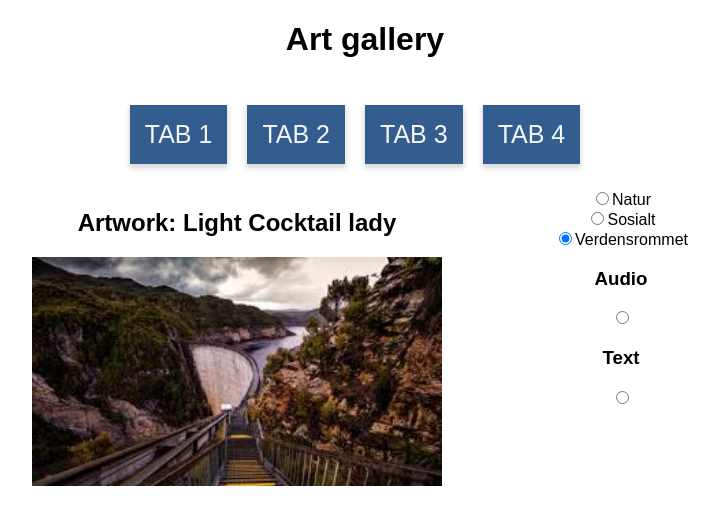
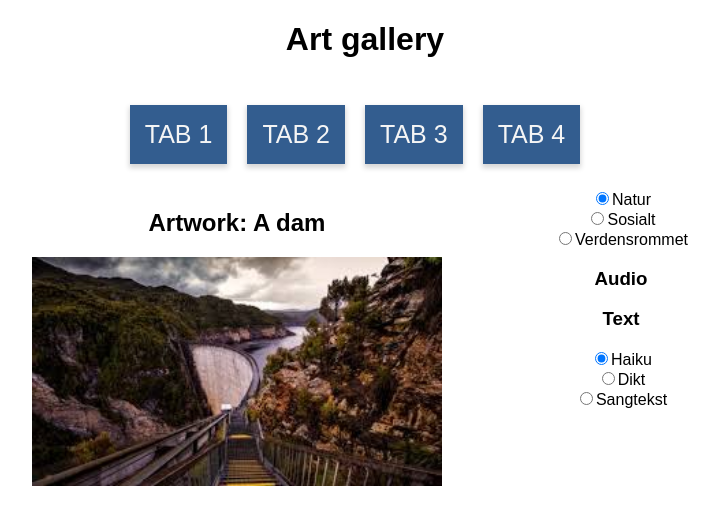
Before and after one commit to IT2810/it2810-webutvikling-h18-prosjekt-2-gruppe--16, a React (Create React App) app in the folder webdev2/: page / in a window 1280 px wide. Shown: the top 524 px of the page, without its empty margins (275-994 px from the left). Built offline with nearby package versions, Linux system fonts and the light colour scheme.

Commit message:
maing text dynamicly change

```diff
--- a/webdev2/src/App.js
+++ b/webdev2/src/App.js
@@ -7,51 +7,51 @@ import MediaDisplayArea from "./components/MediaDisplayArea";
 let media = {
     img: [
         {
-            name: 'Light Cocktail lady',
+            name: 'A dam',
             path: 'media/img/nature/dam.jpeg'
         },
         {
-            name: 'somethimg',
+            name: 'This is Brodey',
             path: "media/img/nature/kangaroo.jpeg"
         },
         {
-            name: 'somethimg more',
+            name: 'Hi!',
             path: "media/img/nature/koala.jpeg"
         },
         {
-            name: 'somethimg morer',
+            name: 'Stripes of road',
             path: "media/img/nature/road.jpeg"
         },
         {
-            name: 'somethimg morer',
+            name: 'Light Cocktail lady',
             path: "media/img/sosial/1.jpg"
         },
         {
-            name: 'somethimg morer',
+            name: 'Friends',
             path: "media/img/sosial/2.jpg"
         },
         {
-            name: 'somethimg morer',
+            name: 'Leader pic',
             path: "media/img/sosial/3.jpg"
         },
         {
-            name: 'somethimg morer',
+            name: 'Not leader pic',
             path: "media/img/sosial/4.jpg"
         },
         {
-            name: 'somethimg morer',
+            name: 'Landing sequence',
             path: "media/img/space/curiosity_descent.jpg"
         },
         {
-            name: 'somethimg morer',
+            name: 'Dual landing',
             path: "media/img/space/dual_booster_landing.jpeg"
         },
         {
-            name: 'somethimg morer',
+            name: 'Artist colony setup',
             path: "media/img/space/mars_landing.jpg"
         },
         {
-            name: 'somethimg morer',
+            name: 'Starman & Earth',
             path: "media/img/space/starman.jpeg"
         }
     ],
@@ -72,6 +72,38 @@ let media = {
         {
             name: 'Haiku 4',
             path: 'media/text/haiku/haiku4'
+        },
+        {
+            name: 'Poem 1',
+            path: 'media/text/poem/poem1'
+        },
+        {
+            name: 'Poem 2',
+            path: 'media/text/poem/poem2'
+        },
+        {
+            name: 'Poem 3',
+            path: 'media/text/poem/poem3'
+        },
+        {
+            name: 'Poem 4',
+            path: 'media/text/poem/poem4'
+        },
+        {
+            name: 'Songtext 1',
+            path: 'media/text/songtext/songtext1'
+        },
+        {
+            name: 'songtext 2',
+            path: 'media/text/songtext/songtext2'
+        },
+        {
+            name: 'songtext 3',
+            path: 'media/text/songtext/songtext3'
+        },
+        {
+            name: 'songtext 4',
+            path: 'media/text/songtext/songtext4'
         }
 
     ]
@@ -86,7 +118,8 @@ class App extends Component {
       imgVar: 0,
       textVar: 0,
 
-      selectedImgTheme: 'space',
+      selectedImgTheme: 'nature',
+      selectedTextTheme: 'haiku',
     };
   }
   render() {
@@ -109,6 +142,8 @@ class App extends Component {
         <MediaCategory
             imgTheme={this.state.selectedImgTheme}
             onImgRadioButtonClicked={this.handleImgThemeChange}
+            textTheme={this.state.selectedTextTheme}
+            onTextRadioButtonClicked={this.handleTextThemeChange}
         />
       </div>
     );
@@ -116,6 +151,10 @@ class App extends Component {
 
     handleImgThemeChange = (changeEvent) => {
         this.setState ({selectedImgTheme: changeEvent.target.value});
+    };
+
+    handleTextThemeChange = (changeEvent) => {
+        this.setState ({selectedTextTheme: changeEvent.target.value});
     };
 
 
@@ -127,6 +166,14 @@ class App extends Component {
         }else if(this.state.selectedImgTheme === 'space') {
             this.setState({imgVar: 8})
         }
+
+        if(this.state.selectedTextTheme === 'haiku') {
+            this.setState({textVar: 0});
+        }else if(this.state.selectedTextTheme === 'poem') {
+            this.setState({textVar: 4})
+        }else if(this.state.selectedTextTheme === 'songtext') {
+            this.setState({textVar: 8})
+        }
     };
 
     showTab2 = () => {
@@ -136,6 +183,14 @@ class App extends Component {
             this.setState({imgVar: 5})
         }else if(this.state.selectedImgTheme === 'space') {
             this.setState({imgVar: 9})
+        }
+
+        if(this.state.selectedTextTheme === 'haiku') {
+            this.setState({textVar: 1});
+        }else if(this.state.selectedTextTheme === 'poem') {
+            this.setState({textVar: 5})
+        }else if(this.state.selectedTextTheme === 'songtext') {
+            this.setState({textVar: 9})
         }
     };
 
@@ -147,6 +202,14 @@ class App extends Component {
         }else if(this.state.selectedImgTheme === 'space') {
             this.setState({imgVar: 10})
         }
+
+        if(this.state.selectedTextTheme === 'haiku') {
+            this.setState({textVar: 2});
+        }else if(this.state.selectedTextTheme === 'poem') {
+            this.setState({textVar: 6})
+        }else if(this.state.selectedTextTheme === 'songtext') {
+            this.setState({textVar: 10})
+        }
     };
 
     showTab4 = () => {
@@ -157,25 +220,17 @@ class App extends Component {
         }else if(this.state.selectedImgTheme === 'space') {
             this.setState({imgVar: 11})
         }
+
+        if(this.state.selectedTextTheme === 'haiku') {
+            this.setState({textVar: 3});
+        }else if(this.state.selectedTextTheme === 'poem') {
+            this.setState({textVar: 7})
+        }else if(this.state.selectedTextTheme === 'songtext') {
+            this.setState({textVar: 11})
+        }
     };
 
-    // showTab2 = () => {
-    //     this.setState({imgVar: 1});
-    //     this.setState({textVar: 1});
-    //
-    // };
-    //
-    // showTab3 = () => {
-    //     this.setState({imgVar: 2});
-    //     this.setState({textVar: 2});
-    //
-    // };
-    //
-    // showTab4 = () => {
-    //     this.setState({imgVar: 3});
-    //     this.setState({textVar: 3});
-    //
-    // };
+
 }
 
 export default App;
--- a/webdev2/src/components/MediaCategory.js
+++ b/webdev2/src/components/MediaCategory.js
@@ -31,9 +31,35 @@ class MediaCategory extends Component {
 
 
                 <h3>Audio</h3>
-                <input type="radio"/>
+
+
+
+
+
                 <h3>Text</h3>
-                <input type="radio"/>
+                <form>
+                    <div className="radio">
+                        <label>
+                            <input type="radio" value="haiku" checked={this.props.textTheme === 'haiku'}
+                                   onChange={this.props.onTextRadioButtonClicked}/>
+                            Haiku
+                        </label>
+                    </div>
+                    <div className="radio">
+                        <label>
+                            <input type="radio" value="poem" checked={this.props.textTheme === 'poem'}
+                                   onChange={this.props.onTextRadioButtonClicked}/>
+                            Dikt
+                        </label>
+                    </div>
+                    <div className="radio">
+                        <label>
+                            <input type="radio" value="songtext" checked={this.props.textTheme === 'songtext'}
+                                   onChange={this.props.onTextRadioButtonClicked}/>
+                            Sangtekst
+                        </label>
+                    </div>
+                </form>
 
             </div>
 
```
